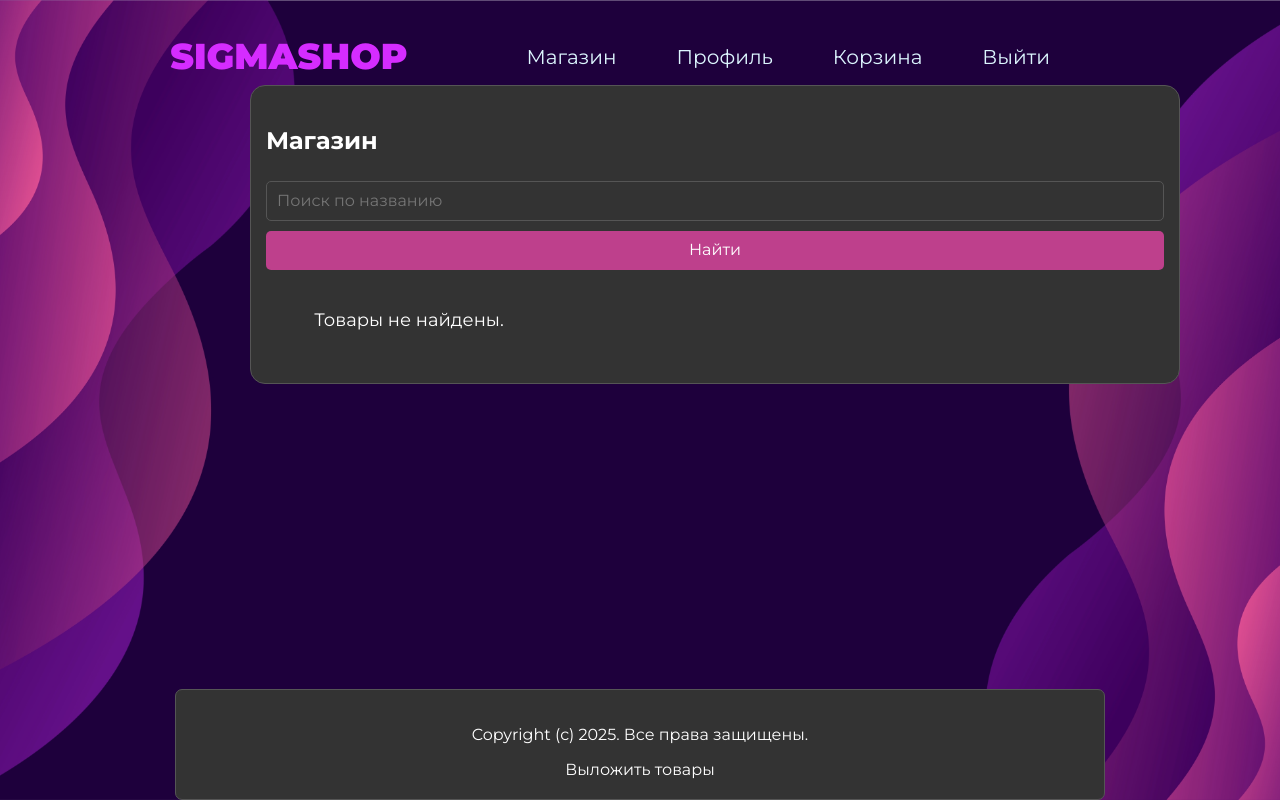
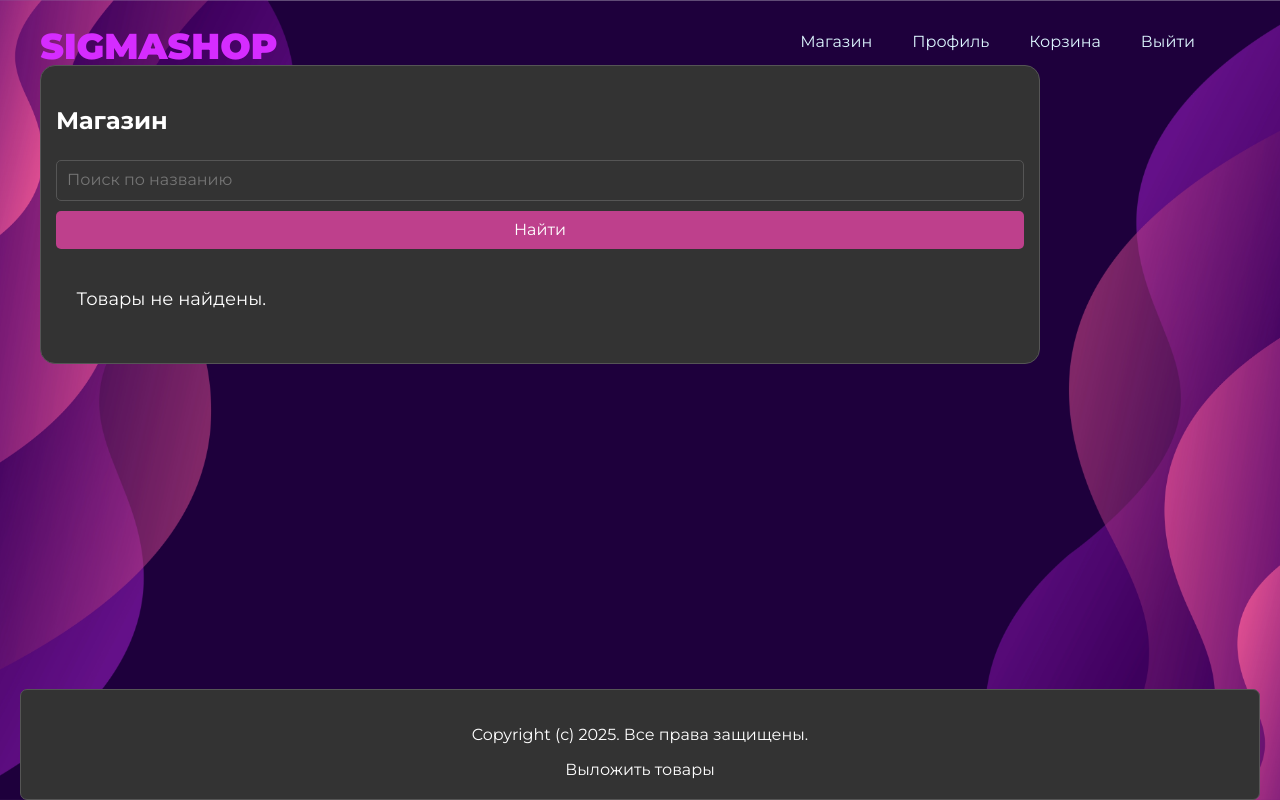
Before and after one commit to Mernogan/SigmaShop, a Flask app: page /shop in a window 1280 px wide. Run offline with Flask 3, Linux system fonts and the light colour scheme; a user stored in the database is signed in.

Commit message:
Update styles.css

```diff
--- a/static/css/styles.css
+++ b/static/css/styles.css
@@ -14,7 +14,7 @@ a {
 
 /* Основные стили для body */
 body {
-    margin: 0 175px;
+    margin: 0 20px;
     font-family: 'Montserrat', 'Arial', sans-serif; /* Основной шрифт Montserrat, запасной Arial */
     background-image: url(/static/images/background.png);
     background-size: cover;
@@ -55,13 +55,13 @@ footer {
 
 /* Стили для класса .text_inside */
 .text_inside {
-    margin: 0 75px 20px; /* Добавлен отступ снизу 20px */
+    margin: 0 20px 20px; /* Уменьшен отступ для мобильных устройств */
     display: block;
     width: 100%;
     max-width: 1000px;
     background-color: #333;
     color: #fff;
-    padding: 15px; /* Увеличил внутренний отступ для лучшего визуального восприятия */
+    padding: 15px;
     box-sizing: border-box;
     border: 1px solid #555;
     border-radius: 15px;
@@ -177,6 +158,7 @@ footer {
     display: flex;
     justify-content: space-between;
     align-items: center;
+    flex-wrap: wrap; /* Добавлено для мобильных устройств */
 }
 
 /* Стили для логотипа .logo */
@@ -198,17 +180,21 @@ footer {
 .menu__list {
     display: flex;
     list-style: none;
+    padding: 0;
+    margin: 0;
+    flex-wrap: wrap; /* Добавлено для мобильных устройств */
 }
 
 /* Стили для пунктов меню .menu__list-item */
 .menu__list-item {
-    margin-right: 20px;
+    margin-right: 10px;
+    margin-bottom: 10px; /* Добавлено для мобильных устройств */
 }
 
 /* Стили для ссылок в меню .menu__list-link */
 .menu__list-link {
-    padding: 10px 20px;
-    font-size: 20px;
+    padding: 10px 15px;
+    font-size: 16px; /* Уменьшен размер шрифта для мобильных устройств */
     color: #dcf5fe;
     cursor: pointer;
     transition: all 0.3s;
@@ -227,20 +213,8 @@ main {
 /* Стили для сетки товаров */
 .product-grid {
     display: grid;
-    grid-template-columns: repeat(auto-fill, minmax(250px, 1fr));
-    gap: 20px;
-}
-
-/* Стили для карточки товара */
-.product {
-    background-color: #444;
-    padding: 15px;
-    border-radius: 10px;
-    color: #fff;
-}
-
-.product h3 {
-    margin-top: 0;
+    grid-template-columns: repeat(auto-fill, minmax(200px, 1fr)); /* Адаптивная сетка */
+    gap: 15px;
 }
 
 /* Стили для форм */
@@ -363,6 +337,7 @@ form button:hover {
     margin-bottom: 20px;
     display: flex;
     gap: 10px;
+    flex-wrap: wrap; /* Добавлено для мобильных устройств */
 }
 
 .search-form input[type="text"] {
@@ -373,6 +348,7 @@ form button:hover {
     color: #fff;
     font-size: 16px;
     flex: 1;
+    min-width: 150px; /* Минимальная ширина для мобильных устройств */
 }
 
 .search-form button {
@@ -390,11 +366,13 @@ form button:hover {
     background-color: #9f0060;
 }
 
+/* Стили для пагинации */
 .pagination {
     display: flex;
     justify-content: center;
     gap: 10px;
     margin-top: 20px;
+    flex-wrap: wrap; /* Добавлено для мобильных устройств */
 }
 
 .pagination a {
```
Also changed, not shown: other parts of static/css/styles.css (+76 -20 lines).
